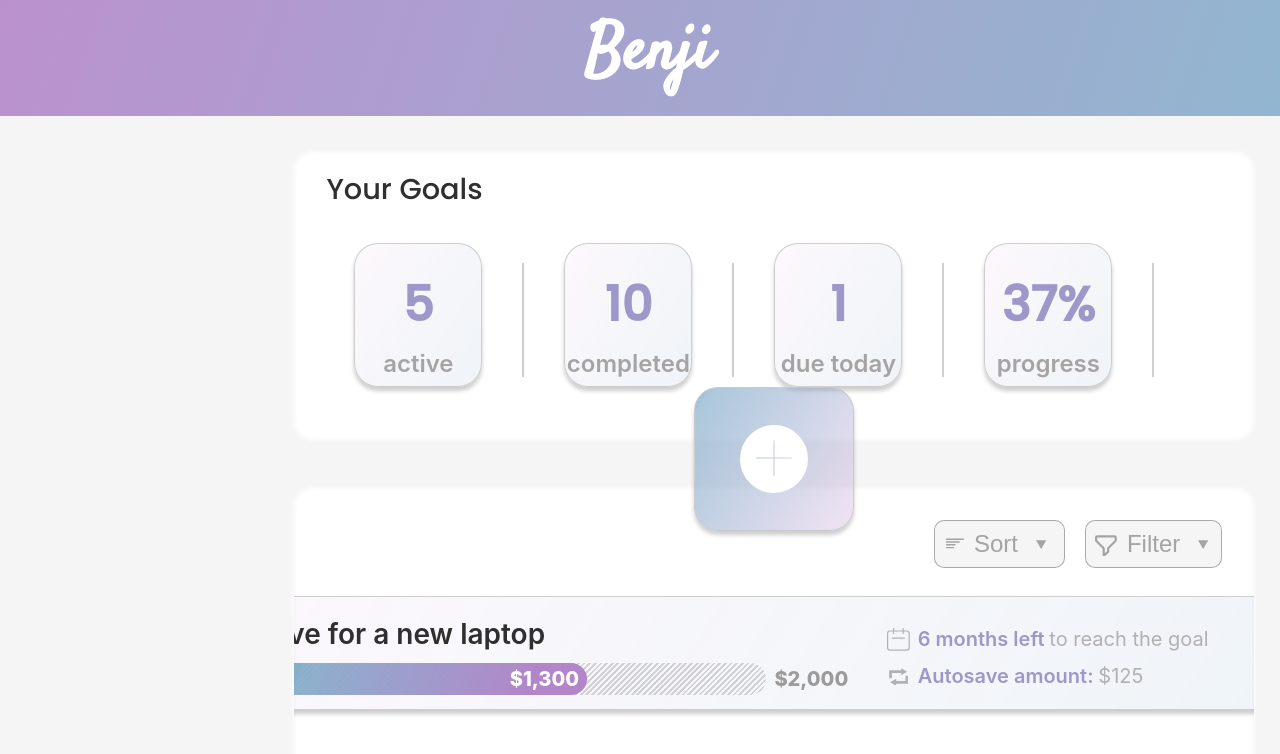
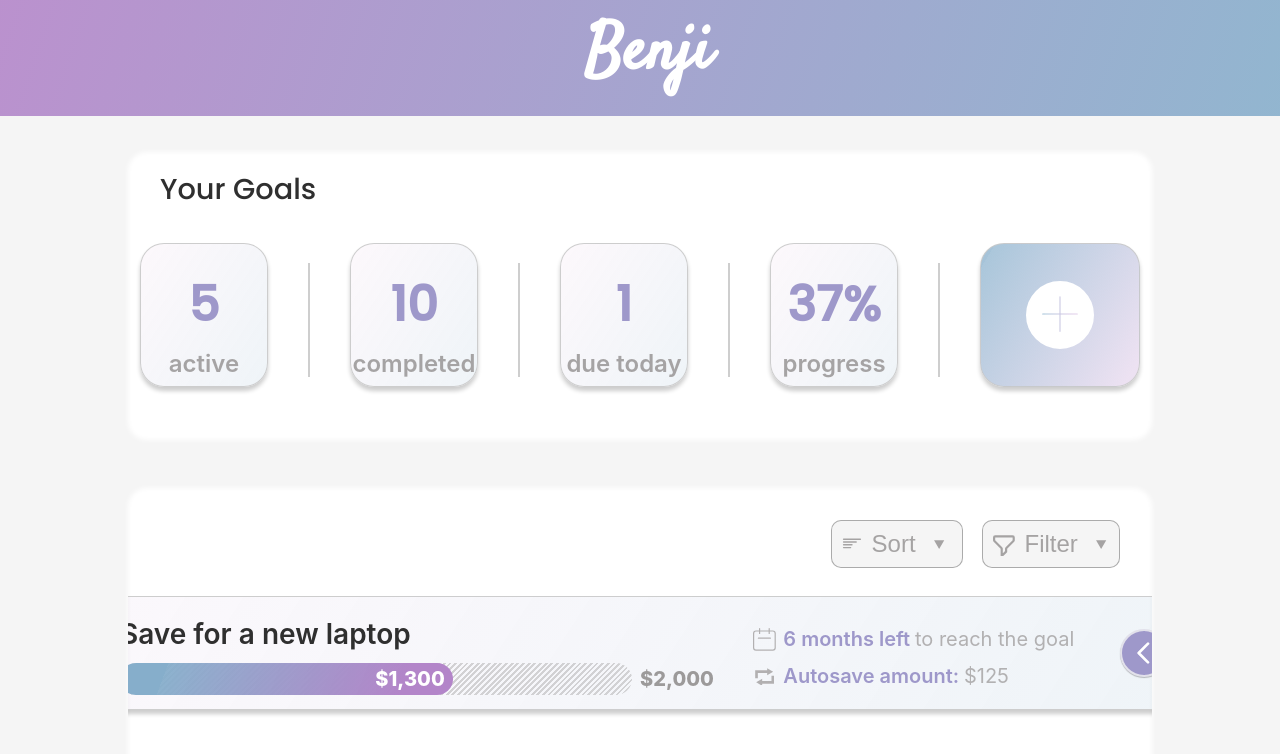
Before and after one commit to victorsandru/Benji, a React (Create React App) app in the folder benji/: page /goals in a window 1280 px wide. Shown: the top 754 px of the page. Built offline with nearby package versions, Linux system fonts and the light colour scheme.

Commit message:
Adjust location of the sections on the Goals page

```diff
--- a/benji/src/components/Section.css
+++ b/benji/src/components/Section.css
@@ -1,17 +1,19 @@
 section {
     position: relative;
-    left: 23vw;
+    --section-width: 80vw;
+    width: var(--section-width);
     top: 2.5vh;
+    left: calc((100vw - var(--section-width)) / 2);
 }
 
 .summary-section {
-    width: 75vw;
-    height: 18rem;
+    min-height: 18rem;
+    height: 24vh;
 }
 
 .list-section {
-    width: 75vw;
-    height: 42rem;
+    min-height: 42rem;
+    height: 55vh;
     margin-top: 3rem;
 }
 
```
